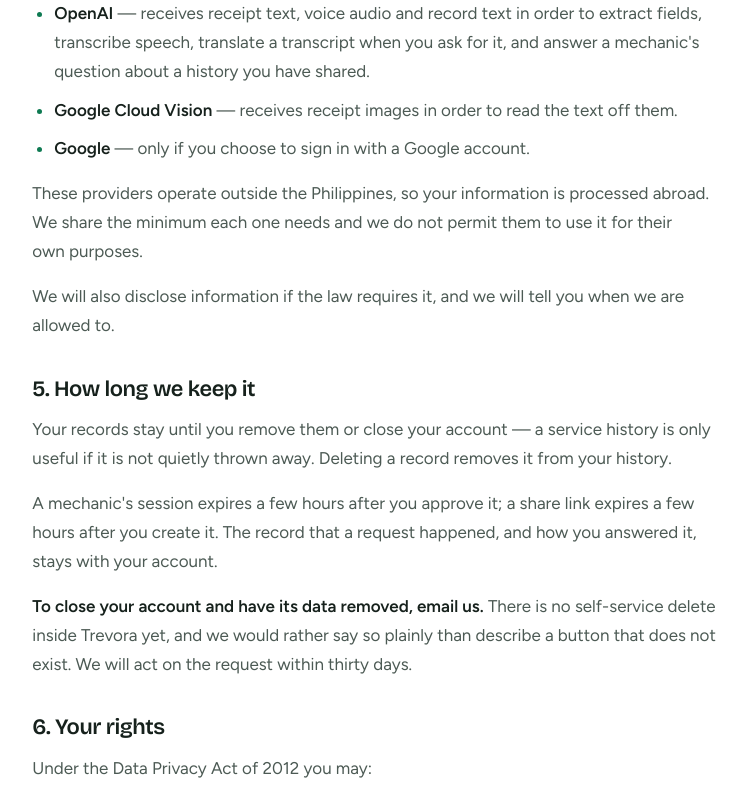
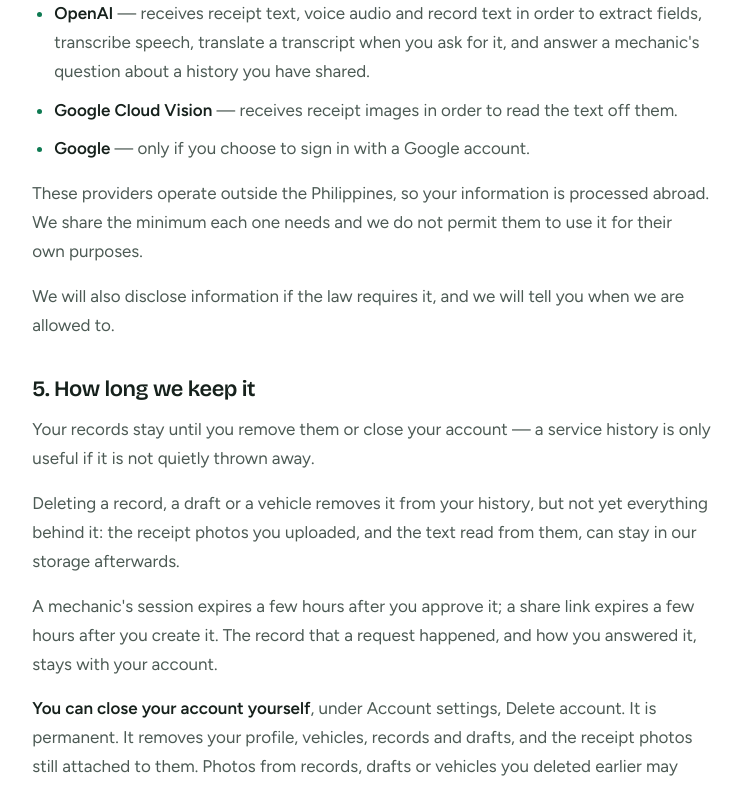
Before and after one commit to JhonLauro/Trevora, a React (Vite) app in the folder frontend/trevora-web/: page /privacy in a window 1280 px wide. Shown: the part 2000-2786 px from the top of the page, without its empty margins (259-1006 px from the left). Built offline with nearby package versions, Linux system fonts and the light colour scheme; no server answers.

Commit message:
Correct what the Privacy page says about deletion

```diff
--- a/frontend/trevora-web/src/legal/constants.js
+++ b/frontend/trevora-web/src/legal/constants.js
@@ -19,4 +19,4 @@
 export const LEGAL_CONTACT = 'privacy@trevora.example';
 
 /** Shown at the top of both documents. Update it whenever either changes. */
-export const LEGAL_UPDATED = '11 September 2026';
+export const LEGAL_UPDATED = '13 September 2026';
--- a/frontend/trevora-web/src/pages/PrivacyPage.jsx
+++ b/frontend/trevora-web/src/pages/PrivacyPage.jsx
@@ -142,7 +142,12 @@
       <h2>5. How long we keep it</h2>
       <p>
         Your records stay until you remove them or close your account — a service history is only
-        useful if it is not quietly thrown away. Deleting a record removes it from your history.
+        useful if it is not quietly thrown away.
+      </p>
+      <p>
+        Deleting a record, a draft or a vehicle removes it from your history, but not yet
+        everything behind it: the receipt photos you uploaded, and the text read from them, can
+        stay in our storage afterwards.
       </p>
       <p>
         A mechanic&apos;s session expires {sessionDuration} after you approve it; a share link
@@ -150,9 +155,11 @@
         stays with your account.
       </p>
       <p>
-        <strong>To close your account and have its data removed, email us.</strong> There is no
-        self-service delete inside Trevora yet, and we would rather say so plainly than describe a
-        button that does not exist. We will act on the request within thirty days.
+        <strong>You can close your account yourself</strong>, under Account settings, Delete
+        account. It is permanent. It removes your profile, vehicles, records and drafts, and the
+        receipt photos still attached to them. Photos from records, drafts or vehicles you deleted
+        earlier may remain in our storage. Copies can also remain in our hosting provider&apos;s
+        backups until those backups expire.
       </p>
 
       <h2>6. Your rights</h2>
```
